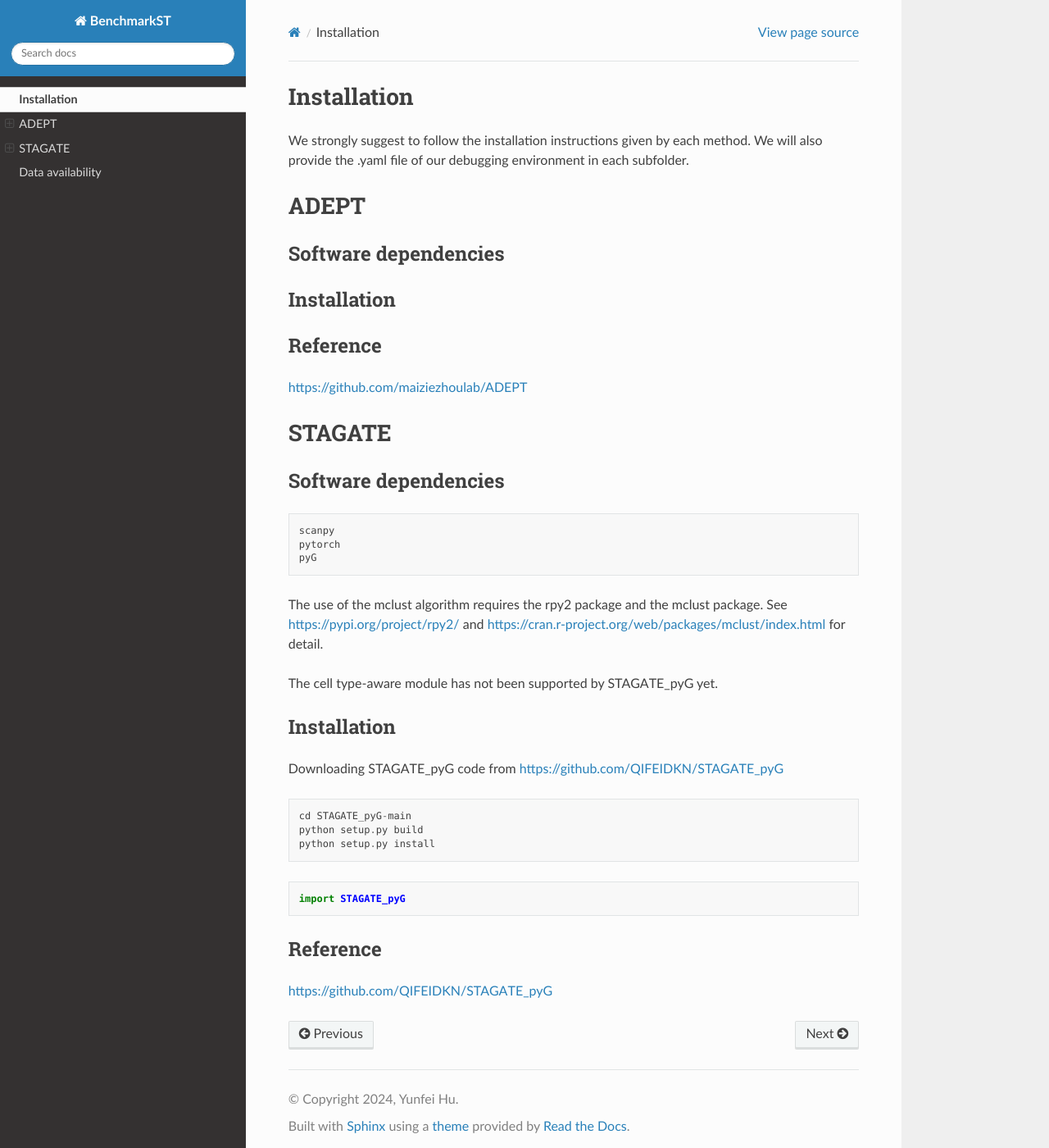
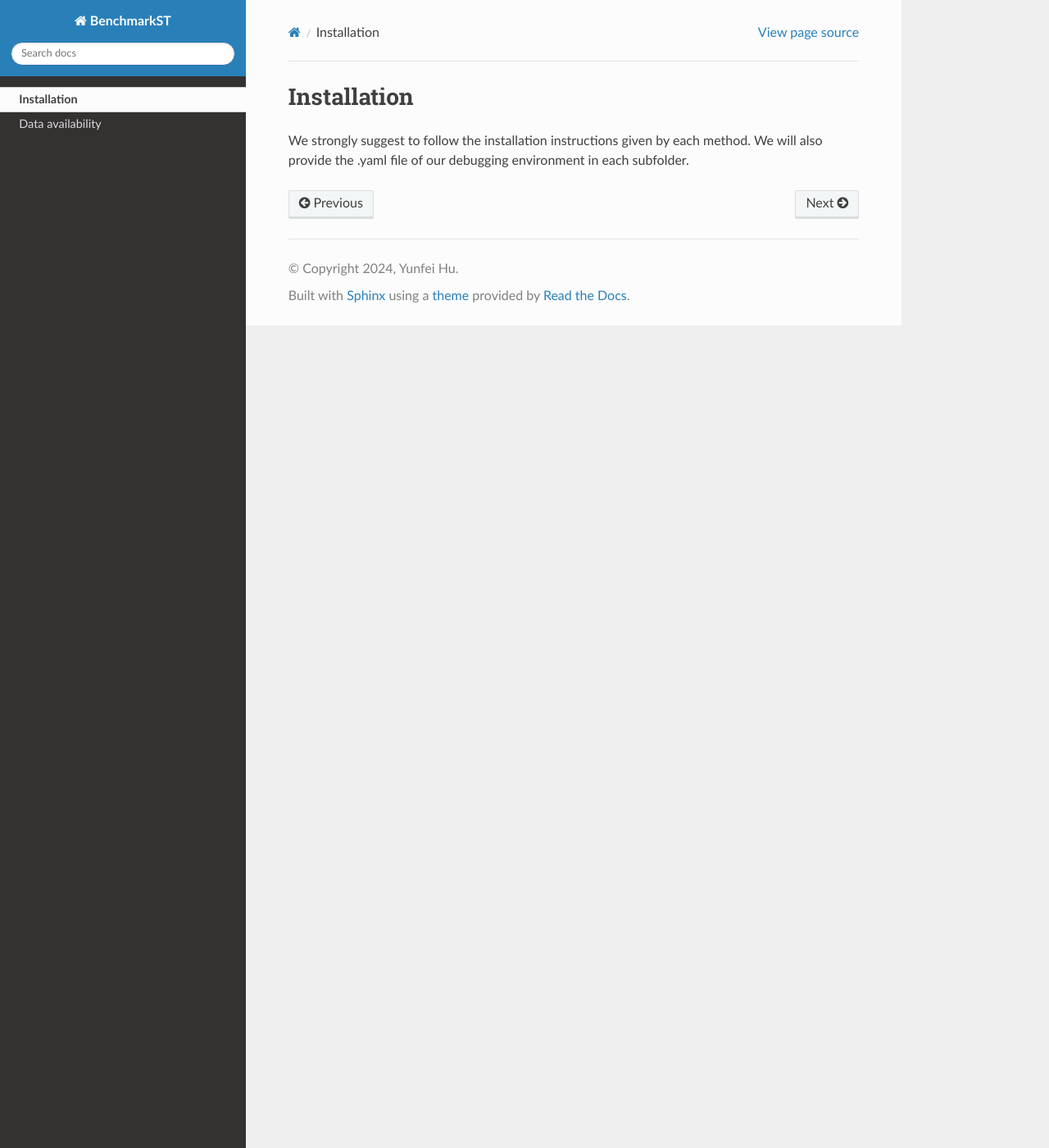
Before and after one commit to OliiverHu/BenchmarkST_reproducbility, a Sphinx documentation site: the page built from docs/source/Installation.rst, in a window 1280 px wide and 1400 px high. Shown: the whole window at 82% size. Built offline with Sphinx 7.4.7 and the Read the Docs theme 2.0.0, drawn with Linux system fonts in a browser that asks for light colours; pages that are not in the unit, such as notebooks, are missing from menus; some of the changed lines change nothing that is shown.

Commit message:
comment out

```diff
--- a/docs/source/Installation.rst
+++ b/docs/source/Installation.rst
@@ -4,51 +4,51 @@ Installation
 We strongly suggest to follow the installation instructions given by each method. We will also provide the .yaml file of our debugging environment in each subfolder.
 
 
-ADEPT
-=============
+.. ADEPT
+.. =============
 
-Software dependencies
----------------------
+.. Software dependencies
+.. ---------------------
 
 
-Installation
-------------
+.. Installation
+.. ------------
 
 
-Reference
-------------
-https://github.com/maiziezhoulab/ADEPT
+.. Reference
+.. ------------
+.. https://github.com/maiziezhoulab/ADEPT
 
 
-STAGATE
-=============
+.. STAGATE
+.. =============
 
-Software dependencies
----------------------
-.. code-block:: python
+.. Software dependencies
+.. ---------------------
+.. .. code-block:: python
 
-   scanpy
-   pytorch
-   pyG
+..    scanpy
+..    pytorch
+..    pyG
 
-The use of the mclust algorithm requires the rpy2 package and the mclust package. See https://pypi.org/project/rpy2/ and https://cran.r-project.org/web/packages/mclust/index.html for detail.
+.. The use of the mclust algorithm requires the rpy2 package and the mclust package. See https://pypi.org/project/rpy2/ and https://cran.r-project.org/web/packages/mclust/index.html for detail.
 
-The cell type-aware module has not been supported by STAGATE_pyG yet.
+.. The cell type-aware module has not been supported by STAGATE_pyG yet.
 
-Installation
-------------
-Downloading STAGATE_pyG code from https://github.com/QIFEIDKN/STAGATE_pyG
+.. Installation
+.. ------------
+.. Downloading STAGATE_pyG code from https://github.com/QIFEIDKN/STAGATE_pyG
 
-.. code-block:: python
+.. .. code-block:: python
 
-   cd STAGATE_pyG-main
-   python setup.py build
-   python setup.py install
+..    cd STAGATE_pyG-main
+..    python setup.py build
+..    python setup.py install
 
-.. code-block:: python
+.. .. code-block:: python
 
-   import STAGATE_pyG
+..    import STAGATE_pyG
 
-Reference
-------------
-https://github.com/QIFEIDKN/STAGATE_pyG
+.. Reference
+.. ------------
+.. https://github.com/QIFEIDKN/STAGATE_pyG
```
